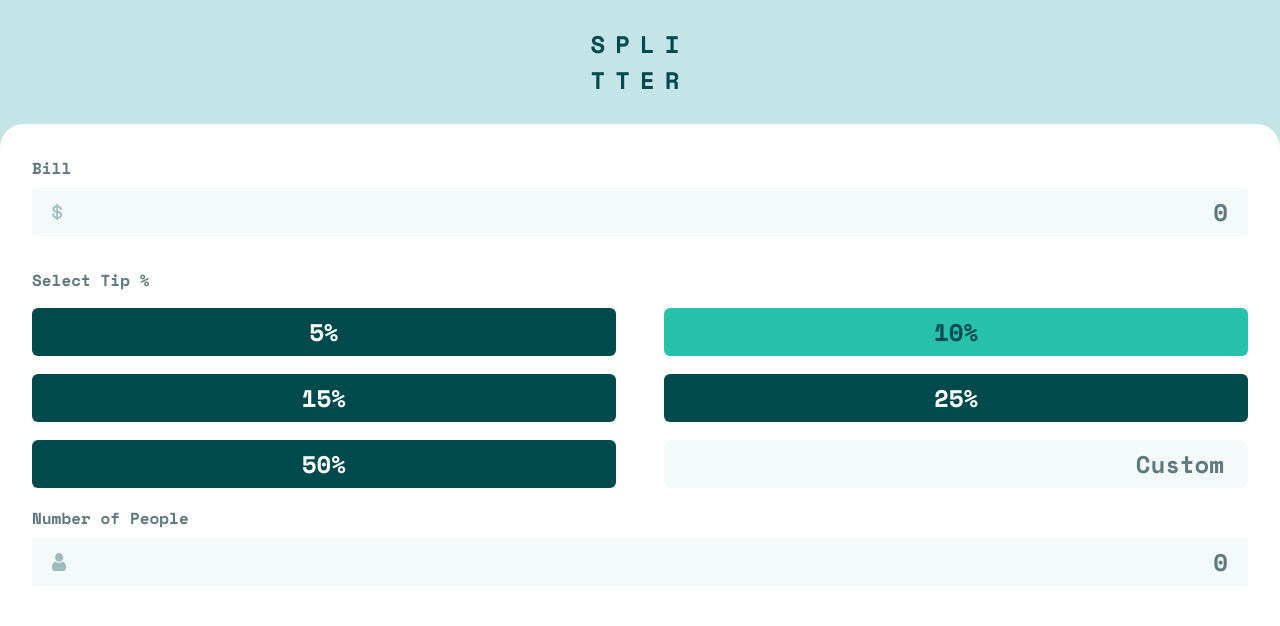
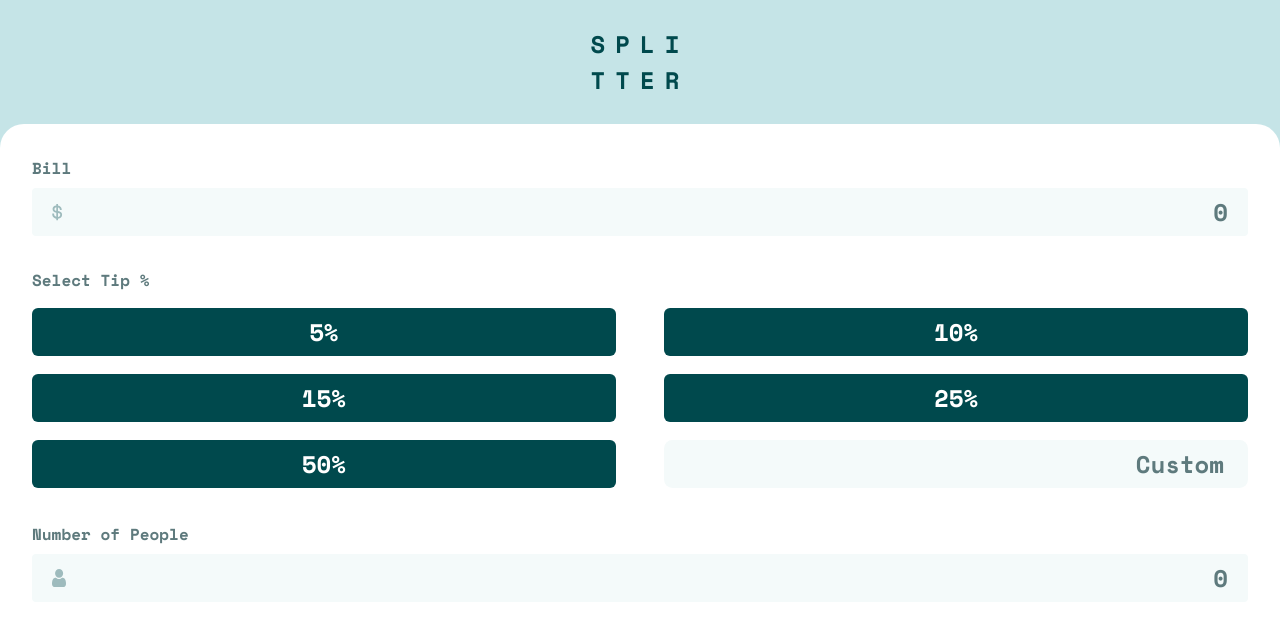
Before and after one commit to acmahaja/tip-calculator-app-main, a React (Create React App) app: page / in a window 1280 px wide. Shown: the top 626 px of the page. Built offline with nearby package versions, Linux system fonts and the light colour scheme; the HTML template or start-up script is replaced by a standard one.

Commit message:
Implemented Number of People Input

```diff
--- a/src/Calculator.js
+++ b/src/Calculator.js
@@ -28,7 +28,7 @@ const Form = ({ updateBill, percentage, updatePercentage,updatePeople }) => {
 export const Calculator = () => {
   const [Bill, setBill] = useState(0);
   const [People, setPeople] = useState(0);
-  const [Percentage, setPercentage] = useState(10);
+  const [Percentage, setPercentage] = useState(0);
 
   const updateBill = (num) => {
     setBill(num);
--- a/src/FormComponents.css
+++ b/src/FormComponents.css
@@ -89,6 +89,7 @@ input::placeholder {
 
 .buttons {
   margin-top: 1em;
+  margin-bottom: 1em;
   width: 100%;
   height: fit-content;
   display: flex;
```
